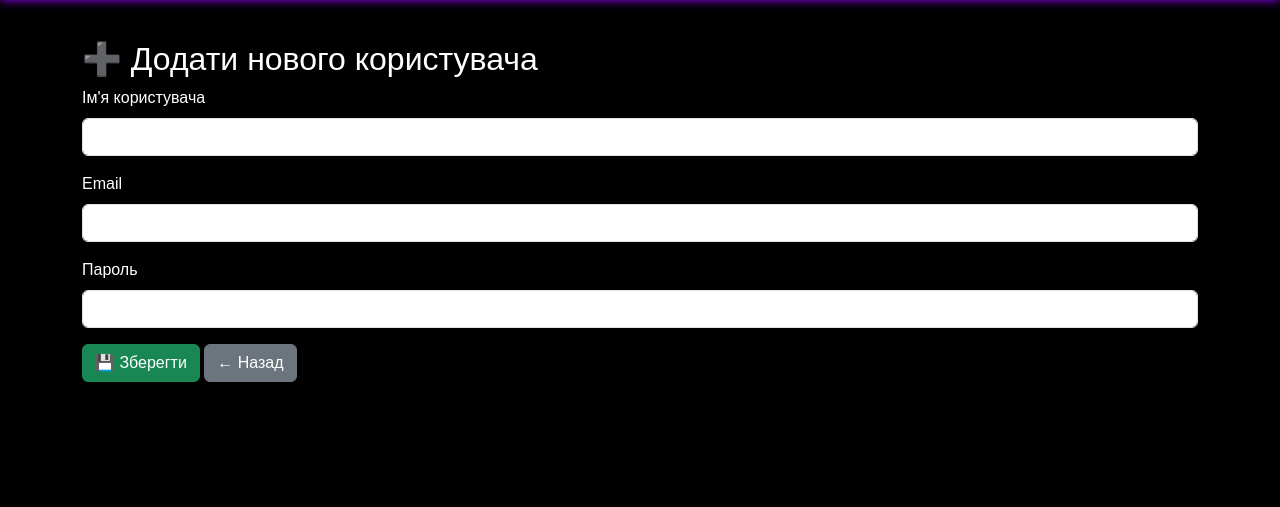
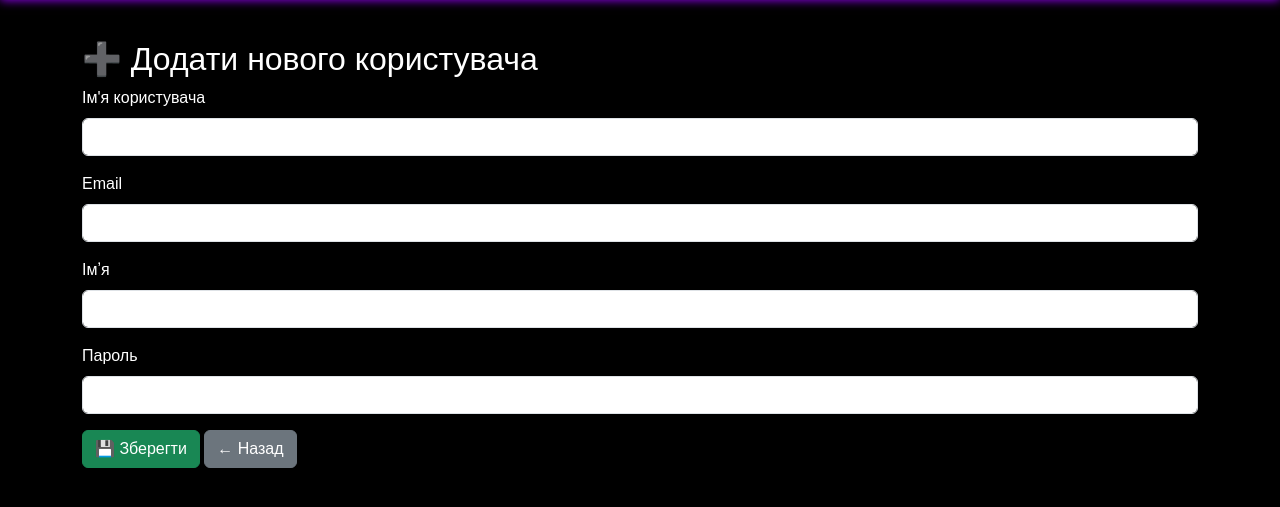
Before and after one commit to Mazko99/Koktelpart, a Flask app: page /admin/add_user in a window 1280 px wide. Shown: the part 56-563 px from the top of the page. Run offline with Flask 3, Linux system fonts and the light colour scheme; a user stored in the database is signed in; data comes from the database, SQL or seed files in the repository.

Commit message:
Додано поле 'name' у форму додавання користувача

```diff
--- a/templates/admin/add_user.html
+++ b/templates/admin/add_user.html
@@ -16,6 +16,11 @@
   </div>
 
   <div class="mb-3">
+    <label for="name" class="form-label">Імʼя</label>
+    <input type="text" class="form-control" id="name" name="name" required>
+  </div>
+
+  <div class="mb-3">
     <label for="password" class="form-label">Пароль</label>
     <input type="password" class="form-control" id="password" name="password" required>
   </div>
```
